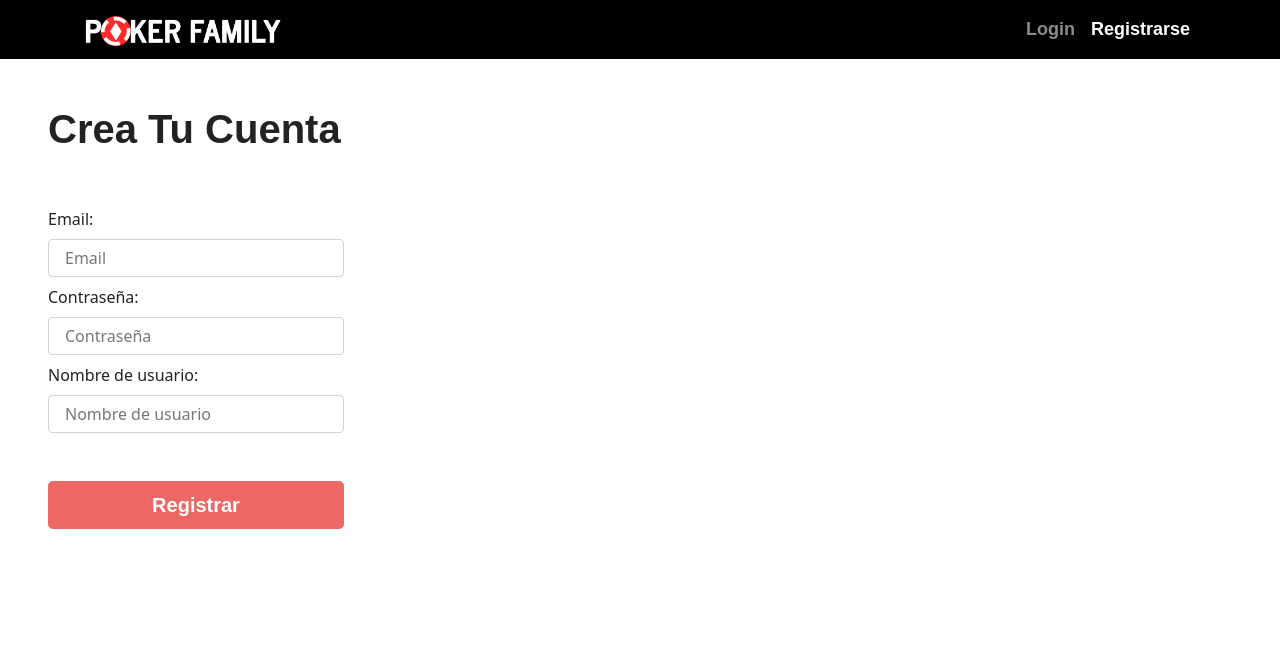
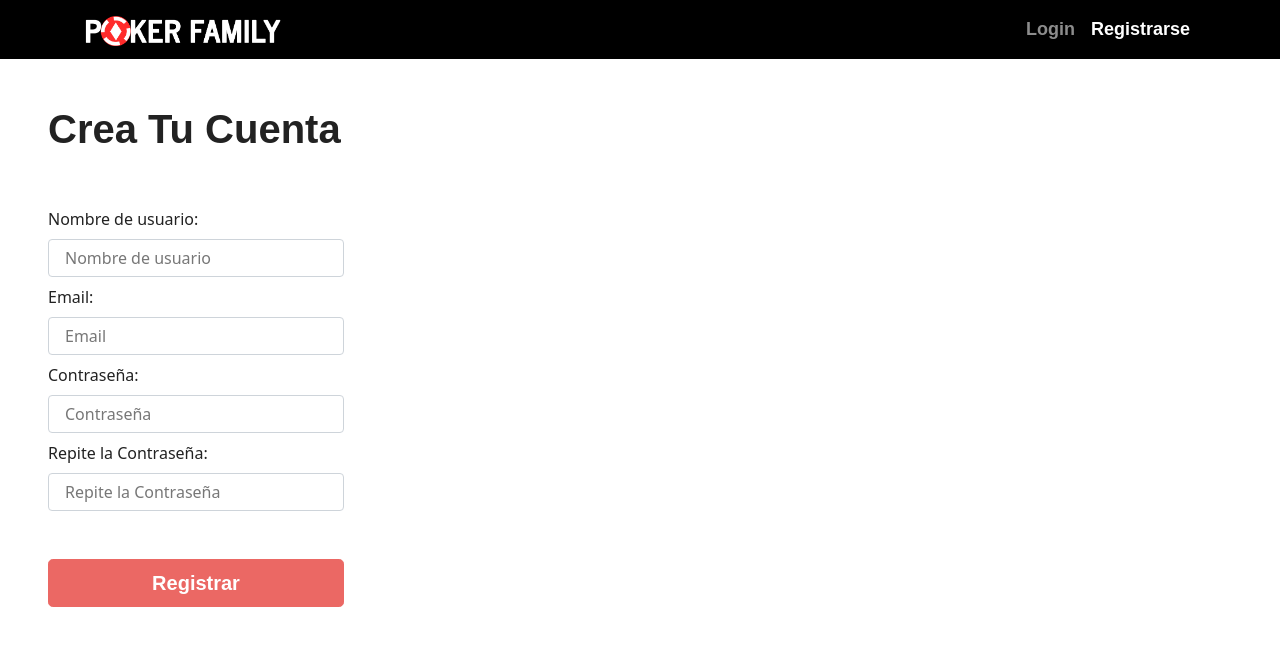
Before and after one commit to LuRoGlez/pokerFamily, a React (Create React App) app: page /register in a window 1280 px wide. Shown: the top 646 px of the page. Built offline with nearby package versions, Linux system fonts and the light colour scheme; no server answers; a web font is replaced by a local one.

Commit message:
implementado useForm

```diff
--- a/package.json
+++ b/package.json
@@ -9,6 +9,7 @@
     "firebase": "^9.6.10",
     "react": "^18.1.0",
     "react-dom": "^18.1.0",
+    "react-hook-form": "^7.30.0",
     "react-router-dom": "^6.3.0",
     "react-scripts": "5.0.1",
     "reactstrap": "^9.0.2",
--- a/src/routes/Login.jsx
+++ b/src/routes/Login.jsx
@@ -1,50 +1,51 @@
-import React, { useContext, useState } from 'react'
+import React, { useContext } from 'react'
 import { useNavigate } from 'react-router-dom';
 import { UserContext } from '../context/UserProvider'
+import { useForm } from 'react-hook-form';
 
 const Login = () => {
-
-    const [email, setEmail] = useState("");
-    const [password, setPassword] = useState("");
 
     const {loginUser} = useContext(UserContext);
     const navigate = useNavigate();
 
-    const handleSubmit = async (e) => {
-        e.preventDefault();
-        console.log("procesando form..." + email + password);
+    const { register, handleSubmit, formState: {errors} } = useForm();
+
+    const onSubmit = async (data) => {
         try {
-            await loginUser(email, password);
+            await loginUser(data.email, data.password);
             navigate("/");
         } catch (error) {
             console.log(error.code);
         }
-    };
-
+    }
 
   return (
       <>
       <h1 className='m-5'>Inicia Sesión</h1>
-      <form onSubmit={handleSubmit}
+      <form onSubmit={handleSubmit(onSubmit)}
       className="m-5">
        <div className="col-sm-3 ">
-        <div className="form-group">
+       <div className="form-group">
         <label  className="form-label mt-2">Email:</label>
             <input type="email"
             className="form-control"
             placeholder="Email"
-            value = {email}
-            onChange = { e => setEmail(e.target.value)}
+            {...register('email', {required: 'Campo obligatorio'})}
             />
+            {errors.email && <p style={{color: "red"}}>{errors.email.message}</p>}
         </div>
         <div className="form-group">
         <label  className="form-label mt-2">Contraseña:</label>
-        <input type="password"
-        className="form-control"
-        placeholder="Contraseña"
-        value = {password}
-        onChange = { e => setPassword(e.target.value)}
+            <input type="password"
+            className="form-control"
+            placeholder="Contraseña"
+            {...register('password', {required: 'Campo obligatorio',
+                                      minLength : {
+                                            value: 6,
+                                            message: 'La contraseña debe tener al menos 6 caracteres'
+                                      }})}
         />
+        {errors.password && <p style={{color: "red"}}>{errors.password.message}</p>}
         </div>
         <div className="d-grid gap-2">
         <button type="submit"
--- a/src/routes/Register.js
+++ b/src/routes/Register.js
@@ -1,59 +1,85 @@
-import { useContext, useState } from "react";
+import { useContext } from "react";
+import { useForm } from "react-hook-form";
 import { useNavigate } from "react-router-dom";
 import { UserContext } from "../context/UserProvider";
 
+
 const Register = () => {
-    const [email, setEmail] = useState("");
-    const [password, setPassword] = useState("");
-    const [userName, setUserName] = useState("");
 
-    const { registerUser} = useContext(UserContext);
+    const { registerUser } = useContext(UserContext);
     const navigate = useNavigate();
 
-    const handleSubmit = async (e) => {
-        e.preventDefault();
+    const { register, handleSubmit, formState: {errors}, getValues, setError } = useForm();
+
+    const onSubmit = async (data) => {
         try {
-            await registerUser(email, password, userName);
+            await registerUser(data.email, data.password, data.userName);
             navigate("/");
             window.location.reload()
         } catch (error) {
-            console.log(error.code);
+            switch(error.code){
+                case "auth/email-already-in-use" :
+                    setError("email", {
+                        message: "El correo ya existe"
+                    })
+                    break;
+                    default:
+                        setError("email", {
+                            message: "Ocurrió un error, intentelo de neuvo"
+                        })
             }
-    };
+        }
+    }
 
   return (
     <>
     <h1 className="m-5">Crea Tu Cuenta</h1>
-    <form onSubmit={handleSubmit}
+    <form onSubmit={handleSubmit(onSubmit)}
     className="m-5"
     >
     <div className="col-sm-3 ">
+        <div className="form-group">
+            <label  className="form-label mt-2">Nombre de usuario:</label>
+                <input type="text"
+                className="form-control"
+                placeholder="Nombre de usuario"
+                {...register('userName', {required: 'Campo obligatorio'})}
+            />
+            {errors.userName && <p style={{color: "red"}}>{errors.userName.message}</p>}
+        </div>
         <div className="form-group">
         <label  className="form-label mt-2">Email:</label>
             <input type="email"
             className="form-control"
             placeholder="Email"
-            value = {email}
-            onChange = { e => setEmail(e.target.value)}
+            {...register('email', {required: 'Campo obligatorio'})}
             />
+            {errors.email && <p style={{color: "red"}}>{errors.email.message}</p>}
         </div>
         <div className="form-group">
         <label  className="form-label mt-2">Contraseña:</label>
             <input type="password"
             className="form-control"
             placeholder="Contraseña"
-        value = {password}
-        onChange = { e => setPassword(e.target.value)}
+            {...register('password', {required: 'Campo obligatorio',
+                                      minLength : {
+                                            value: 6,
+                                            message: 'La contraseña debe tener al menos 6 caracteres'
+                                      }})}
         />
+        {errors.password && <p style={{color: "red"}}>{errors.password.message}</p>}
         </div>
         <div className="form-group">
-        <label  className="form-label mt-2">Nombre de usuario:</label>
-        <input type="text"
+        <label  className="form-label mt-2">Repite la Contraseña:</label>
+            <input type="password"
             className="form-control"
-        placeholder="Nombre de usuario"
-        value = {userName}
-        onChange = { e => setUserName(e.target.value)}
+            placeholder="Repite la Contraseña"
+            {...register('repassword', {
+                                        validate: {
+                                            equals: v => v=== getValues('password') || 'Las contraseñas no coinciden',
+                                        }})}
         />
+        {errors.repassword && <p style={{color: "red"}}>{errors.repassword.message}</p>}
         </div>
         <div className="d-grid gap-2">
             <button type="submit"
```
Also changed, not shown: 1 other file (tests, documents, lock files or other folders). Lines whose indentation alone changed are shown as unchanged.
